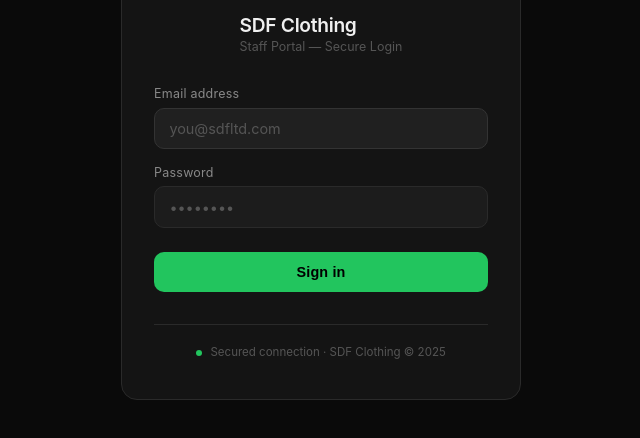
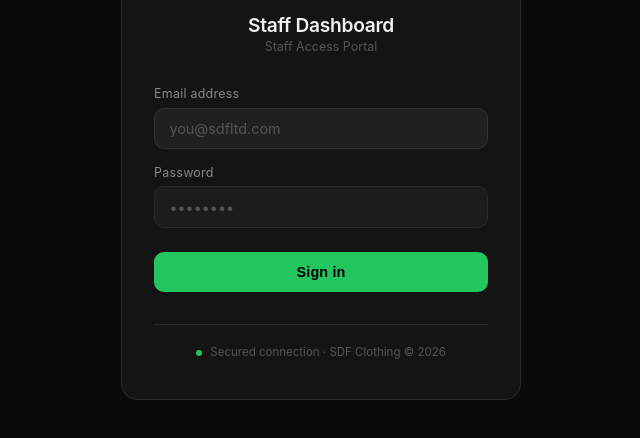
Before and after one commit to sdfltdit/whatsapp, a plain HTML site: page index.html in a window 1280 px wide. Shown: the part 252-690 px from the top of the page, without its empty margins (319-959 px from the left). Drawn offline with Linux system fonts and the light colour scheme.

Commit message:
Revise staff portal branding and add favicon
Updated the title and branding for the staff portal, added current year dynamically, and included favicon links.

```diff
--- a/index.html
+++ b/index.html
@@ -1,13 +1,17 @@
 <!DOCTYPE html>
-<html lang="en">
 <head>
 <meta charset="UTF-8">
 <meta name="viewport" content="width=device-width, initial-scale=1.0">
-<title>SDF Clothing — Staff Portal</title>
+
+<title>SDF Clothing Staff Dashboard</title>
+<link rel="icon" type="image/png" href="sdf.png">
+<link rel="apple-touch-icon" href="sdf.png">
+<meta name="robots" content="noindex, nofollow, noarchive, nosnippet">
 <link rel="manifest" href="manifest.json">
 <meta name="theme-color" content="#0a0a0a">
 <meta name="apple-mobile-web-app-capable" content="yes">
 <meta name="apple-mobile-web-app-status-bar-style" content="black">
+</head>
 <style>
   *, *::before, *::after { box-sizing: border-box; margin: 0; padding: 0; }
 
@@ -210,8 +214,8 @@
     >
     <div class="logo-img-fallback" id="logo-fallback" style="display:none;">SDF</div>
     <div>
-      <div class="brand-name">SDF Clothing</div>
-      <div class="brand-sub">Staff Portal — Secure Login</div>
+      <div class="brand-name">Staff Dashboard</div>
+      <div class="brand-sub">Staff Access Portal</div>
     </div>
   </div>
 
@@ -235,10 +239,13 @@
   <div class="error-msg" id="error-msg"></div>
 
   <div class="footer-note">
-    <span class="dot"></span>
-    Secured connection · SDF Clothing &copy; 2025
-  </div>
+  <span class="dot"></span>
+  Secured connection · SDF Clothing &copy; <span id="currentYear"></span>
 </div>
+
+<script>
+  document.getElementById("currentYear").textContent = new Date().getFullYear();
+</script>
 
 <script>
 const SUPABASE_URL = 'https://qxlwlevbmyyhuooulfza.supabase.co';
```
